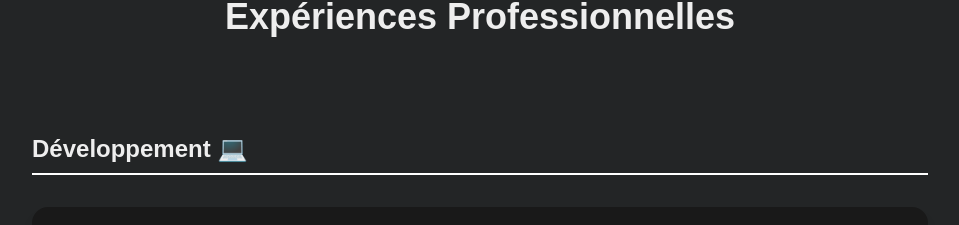
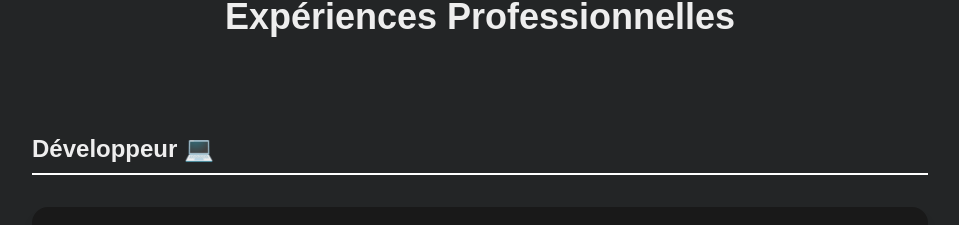
Before and after one commit to MatteoPiselli/portfolio, a Next.js app: page / in a window 1280 px wide. Shown: the part 2547-2772 px from the top of the page, without its empty margins (160-1119 px from the left). Built offline with nearby package versions, Linux system fonts and the light colour scheme; no server answers.

Commit message:
Correction du titre de la section des expériences dans Experiences.jsx

```diff
--- a/components/Experiences.jsx
+++ b/components/Experiences.jsx
@@ -1,7 +1,7 @@
 import Image from "next/image";
 
 const experiencesData = {
-  "Développement 💻": [
+  "Développeur 💻": [
     {
       title: "Développeur Web Stagiaire",
       company: "Partenaires Particuliers",
```
